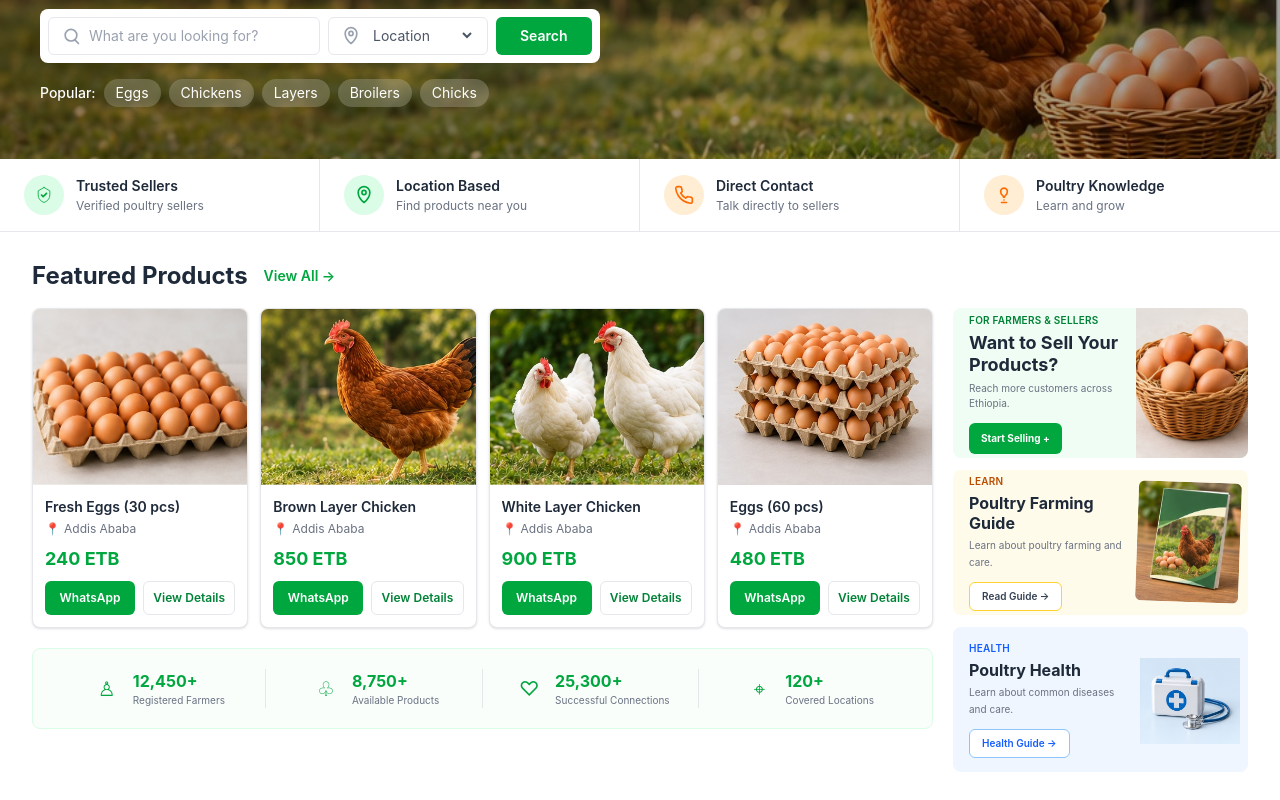
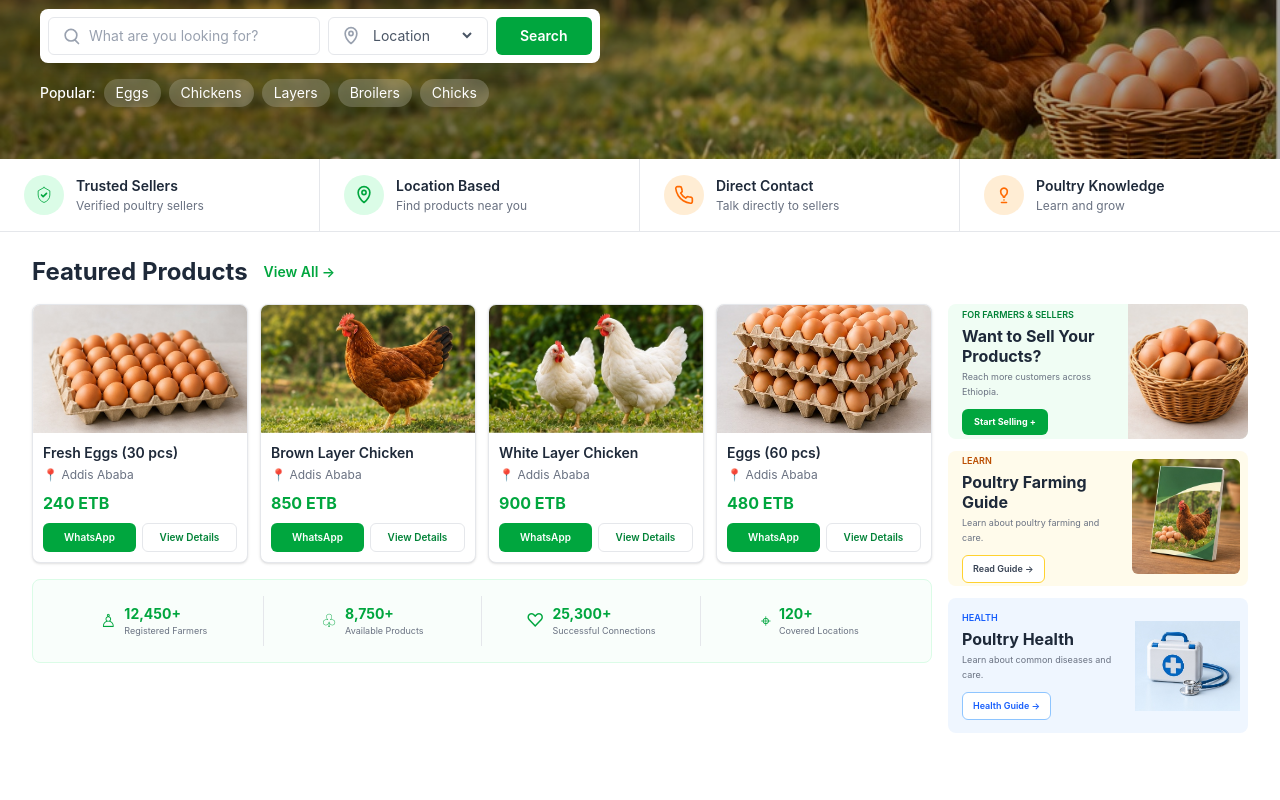
Before and after one commit to mega-gech/EthioPoultry, a React (Vite) app in the folder client/: page / in a window 1280 px wide. Shown: the part 326-1126 px from the top of the page. After the commit the page ends 1083 px from the top, so only its background shows below. Built offline with nearby package versions, Linux system fonts and the light colour scheme.

Commit message:
update feature and promotional card

```diff
--- a/client/src/components/FeaturedProducts.tsx
+++ b/client/src/components/FeaturedProducts.tsx
@@ -14,7 +14,6 @@ const products = [
     name: "Fresh Eggs (30 pcs)",
     location: "Addis Ababa",
     price: "240 ETB",
-    seller: "Abebe Poultry Farm",
   },
   {
     id: 2,
@@ -22,7 +21,6 @@ const products = [
     name: "Brown Layer Chicken",
     location: "Addis Ababa",
     price: "850 ETB",
-    seller: "Gojjam Poultry Farm",
   },
   {
     id: 3,
@@ -30,7 +28,6 @@ const products = [
     name: "White Layer Chicken",
     location: "Addis Ababa",
     price: "900 ETB",
-    seller: "Ethio Chicken Farm",
   },
   {
     id: 4,
@@ -38,7 +35,6 @@ const products = [
     name: "Eggs (60 pcs)",
     location: "Addis Ababa",
     price: "480 ETB",
-    seller: "Gojjam Egg Farm",
   },
 ];
 
@@ -67,45 +63,39 @@ const statistics = [
 
 function FeaturedProducts() {
   return (
-    <section className="bg-white py-7">
+    <section className="bg-white py-6">
       <div className="mx-auto max-w-7xl px-4 sm:px-6 lg:px-8">
 
-        {/* =====================================================
-            HEADER
-        ====================================================== */}
+        {/* HEADER */}
         <div className="mb-4 flex items-center gap-4">
           <h2 className="text-xl font-bold text-gray-800 sm:text-2xl">
             Featured Products
           </h2>
 
-          <button className="text-sm font-semibold text-green-600 transition hover:text-green-700">
+          <button className="text-xs font-semibold text-green-600 hover:text-green-700 sm:text-sm">
             View All →
           </button>
         </div>
 
-        {/* =====================================================
-            MAIN GRID
-            LEFT  = PRODUCTS + STATISTICS
-            RIGHT = PROMOTIONAL CARDS
-        ====================================================== */}
-        <div className="grid grid-cols-1 gap-5 lg:grid-cols-[minmax(0,1fr)_295px]">
+        {/* MAIN LAYOUT */}
+        <div className="grid grid-cols-1 gap-4 lg:grid-cols-[minmax(0,1fr)_300px]">
 
-          {/* =================================================
+          {/* =========================================
               LEFT SIDE
-          ================================================== */}
+          ========================================== */}
           <div>
 
-            {/* PRODUCT CARDS */}
-            <div className="grid grid-cols-2 gap-3 xl:grid-cols-4">
+            {/* PRODUCTS */}
+            <div className="grid grid-cols-2 gap-3 lg:grid-cols-4">
 
               {products.map((product) => (
                 <div
                   key={product.id}
-                  className="overflow-hidden rounded-lg border border-gray-200 bg-white shadow-sm transition hover:shadow-md"
+                  className="overflow-hidden rounded-lg border border-gray-200 bg-white shadow-sm"
                 >
 
-                  {/* Product Image */}
-                  <div className="h-40 overflow-hidden bg-gray-100 sm:h-44">
+                  {/* IMAGE */}
+                  <div className="h-28 overflow-hidden bg-gray-100 sm:h-32">
                     <img
                       src={product.image}
                       alt={product.name}
@@ -113,33 +103,29 @@ function FeaturedProducts() {
                     />
                   </div>
 
-                  {/* Product Details */}
-                  <div className="p-3">
+                  {/* CONTENT */}
+                  <div className="p-2.5">
 
-                    {/* Name */}
-                    <h3 className="truncate text-sm font-semibold text-gray-800">
+                    <h3 className="truncate text-xs font-semibold text-gray-800 sm:text-sm">
                       {product.name}
                     </h3>
 
-                    {/* Location */}
-                    <p className="mt-1 flex items-center gap-1 text-xs text-gray-500">
-                      <span className="text-green-600">📍</span>
-                      {product.location}
+                    <p className="mt-1 text-[10px] text-gray-500 sm:text-xs">
+                      📍 {product.location}
                     </p>
 
-                    {/* Price */}
-                    <p className="mt-2 text-lg font-bold text-green-600">
+                    <p className="mt-2 text-sm font-bold text-green-600 sm:text-base">
                       {product.price}
                     </p>
 
-                    {/* Buttons */}
-                    <div className="mt-2 flex gap-2">
+                    {/* BUTTONS */}
+                    <div className="mt-2 flex gap-1.5">
 
-                      <button className="flex-1 rounded-md bg-green-600 px-2 py-2 text-xs font-semibold text-white transition hover:bg-green-700">
+                      <button className="flex-1 rounded-md bg-green-600 px-1 py-1.5 text-[9px] font-semibold text-white hover:bg-green-700 sm:text-[10px]">
                         WhatsApp
                       </button>
 
-                      <button className="flex-1 rounded-md border border-gray-200 bg-white px-2 py-2 text-xs font-semibold text-green-700 transition hover:bg-green-50">
+                      <button className="flex-1 rounded-md border border-gray-200 bg-white px-1 py-1.5 text-[9px] font-semibold text-green-700 hover:bg-green-50 sm:text-[10px]">
                         View Details
                       </button>
 
@@ -150,31 +136,29 @@ function FeaturedProducts() {
 
             </div>
 
-            {/* =================================================
-                STATISTICS BAR
-            ================================================== */}
-            <div className="mt-5 rounded-lg border border-green-100 bg-green-50/40 px-4 py-5">
+            {/* =========================================
+                STATISTICS
+            ========================================== */}
+            <div className="mt-4 rounded-lg border border-green-100 bg-green-50/40 px-3 py-4">
 
-              <div className="grid grid-cols-2 gap-y-5 sm:grid-cols-4">
+              <div className="grid grid-cols-2 sm:grid-cols-4">
 
                 {statistics.map((stat, index) => (
                   <div
                     key={index}
-                    className="flex items-center justify-center gap-2 border-gray-200 sm:border-r last:border-r-0"
+                    className="flex items-center justify-center gap-2 border-gray-200 py-2 sm:border-r last:border-r-0"
                   >
 
-                    {/* Icon */}
-                    <div className="flex h-9 w-9 shrink-0 items-center justify-center rounded-full text-xl text-green-600">
+                    <div className="text-lg text-green-600">
                       {stat.icon}
                     </div>
 
-                    {/* Text */}
                     <div>
-                      <p className="text-sm font-bold text-green-600 sm:text-base">
+                      <p className="text-xs font-bold text-green-600 sm:text-sm">
                         {stat.number}
                       </p>
 
-                      <p className="text-[9px] text-gray-500 sm:text-[10px]">
+                      <p className="text-[8px] text-gray-500 sm:text-[9px]">
                         {stat.label}
                       </p>
                     </div>
@@ -187,57 +171,50 @@ function FeaturedProducts() {
 
           </div>
 
-          {/* =================================================
-              RIGHT SIDE PROMOTIONS
-          ================================================== */}
+          {/* =========================================
+              RIGHT PROMOTIONS
+          ========================================== */}
           <div className="flex flex-col gap-3">
 
-            {/* =================================================
-                SELL YOUR PRODUCTS
-            ================================================== */}
-            <div className="relative h-[150px] overflow-hidden rounded-lg bg-green-50">
+            {/* SELL PRODUCTS */}
+            <div className="relative h-[135px] overflow-hidden rounded-lg bg-green-50">
 
-              {/* Text */}
-              <div className="relative z-10 flex h-full w-[65%] flex-col justify-center p-4">
+              <div className="relative z-10 flex h-full w-[64%] flex-col justify-center p-3.5">
 
-                <p className="text-[10px] font-semibold uppercase tracking-wide text-green-700">
+                <p className="text-[9px] font-semibold uppercase text-green-700">
                   For Farmers & Sellers
                 </p>
 
-                <h3 className="mt-1 text-lg font-bold leading-tight text-gray-800">
+                <h3 className="mt-1 text-base font-bold leading-tight text-gray-800">
                   Want to Sell Your Products?
                 </h3>
 
-                <p className="mt-1 text-[10px] text-gray-500">
+                <p className="mt-1 text-[9px] leading-relaxed text-gray-500">
                   Reach more customers across Ethiopia.
                 </p>
 
-                <button className="mt-3 w-fit rounded-md bg-green-600 px-3 py-2 text-[10px] font-bold text-white transition hover:bg-green-700">
+                <button className="mt-2.5 w-fit rounded-md bg-green-600 px-3 py-1.5 text-[9px] font-bold text-white hover:bg-green-700">
                   Start Selling +
                 </button>
 
               </div>
 
-              {/* Image */}
-              <div className="absolute right-0 top-0 h-full w-[38%]">
+              <div className="absolute right-0 top-0 h-full w-[40%]">
                 <img
                   src={eggBasket}
-                  alt="Sell your products"
+                  alt="Sell products"
                   className="h-full w-full object-cover"
                 />
               </div>
 
             </div>
 
-            {/* =================================================
-                POULTRY FARMING GUIDE
-            ================================================== */}
-            <div className="relative h-[145px] overflow-hidden rounded-lg bg-amber-50">
+            {/* FARMING GUIDE */}
+            <div className="relative h-[135px] overflow-hidden rounded-lg bg-amber-50">
 
-              {/* Text */}
-              <div className="relative z-10 flex h-full w-[63%] flex-col justify-center p-4">
+              <div className="relative z-10 flex h-full w-[62%] flex-col justify-center p-3.5">
 
-                <p className="text-[10px] font-semibold uppercase tracking-wide text-amber-700">
+                <p className="text-[9px] font-semibold uppercase text-amber-700">
                   Learn
                 </p>
 
@@ -245,18 +222,17 @@ function FeaturedProducts() {
                   Poultry Farming Guide
                 </h3>
 
-                <p className="mt-1 text-[10px] leading-relaxed text-gray-500">
+                <p className="mt-1 text-[9px] leading-relaxed text-gray-500">
                   Learn about poultry farming and care.
                 </p>
 
-                <button className="mt-3 w-fit rounded-md border border-amber-300 bg-white px-3 py-1.5 text-[10px] font-semibold text-gray-700">
+                <button className="mt-2.5 w-fit rounded-md border border-amber-300 bg-white px-2.5 py-1.5 text-[9px] font-semibold text-gray-700">
                   Read Guide →
                 </button>
 
               </div>
 
-              {/* Image */}
-              <div className="absolute right-2 top-3 h-[120px] w-[35%] overflow-hidden rounded-md rotate-2">
+              <div className="absolute right-2 top-2 h-[115px] w-[36%] overflow-hidden rounded-md">
                 <img
                   src={farmBrochure}
                   alt="Poultry farming guide"
@@ -266,15 +242,12 @@ function FeaturedProducts() {
 
             </div>
 
-            {/* =================================================
-                POULTRY HEALTH
-            ================================================== */}
-            <div className="relative h-[145px] overflow-hidden rounded-lg bg-blue-50">
+            {/* POULTRY HEALTH */}
+            <div className="relative h-[135px] overflow-hidden rounded-lg bg-blue-50">
 
-              {/* Text */}
-              <div className="relative z-10 flex h-full w-[65%] flex-col justify-center p-4">
+              <div className="relative z-10 flex h-full w-[63%] flex-col justify-center p-3.5">
 
-                <p className="text-[10px] font-semibold uppercase tracking-wide text-blue-600">
+                <p className="text-[9px] font-semibold uppercase text-blue-600">
                   Health
                 </p>
 
@@ -282,18 +255,17 @@ function FeaturedProducts() {
                   Poultry Health
                 </h3>
 
-                <p className="mt-1 text-[10px] leading-relaxed text-gray-500">
+                <p className="mt-1 text-[9px] leading-relaxed text-gray-500">
                   Learn about common diseases and care.
                 </p>
 
-                <button className="mt-3 w-fit rounded-md border border-blue-300 bg-white px-3 py-1.5 text-[10px] font-semibold text-blue-600">
+                <button className="mt-2.5 w-fit rounded-md border border-blue-300 bg-white px-2.5 py-1.5 text-[9px] font-semibold text-blue-600">
                   Health Guide →
                 </button>
 
               </div>
 
-              {/* Image */}
-              <div className="absolute right-2 top-1 h-[140px] w-[34%]">
+              <div className="absolute right-2 top-2 h-[120px] w-[35%]">
                 <img
                   src={veterinaryKit}
                   alt="Poultry health"
@@ -304,6 +276,7 @@ function FeaturedProducts() {
             </div>
 
           </div>
+
         </div>
       </div>
     </section>
```
